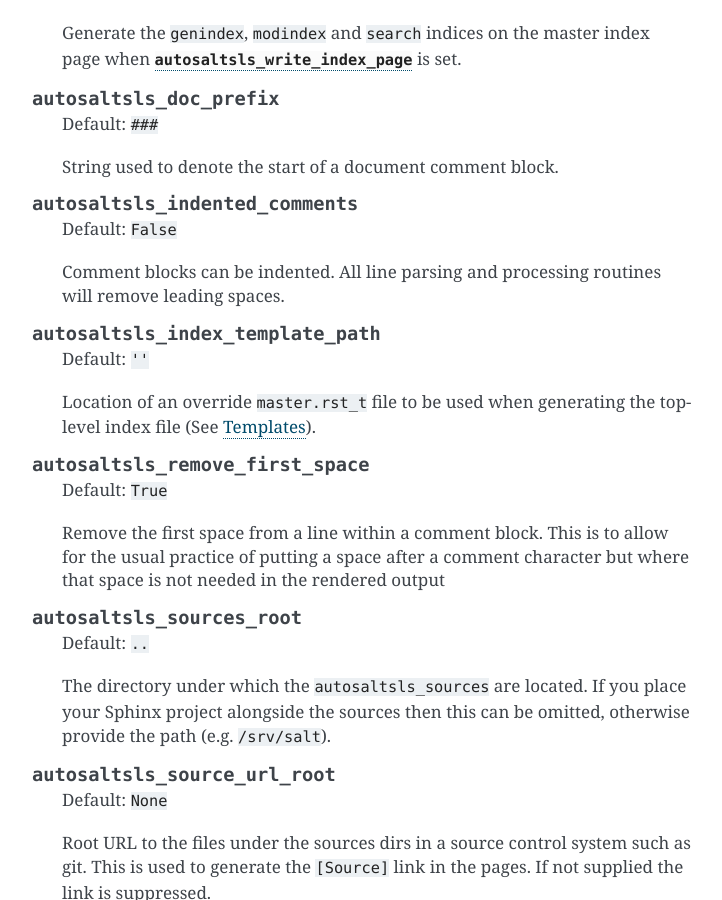
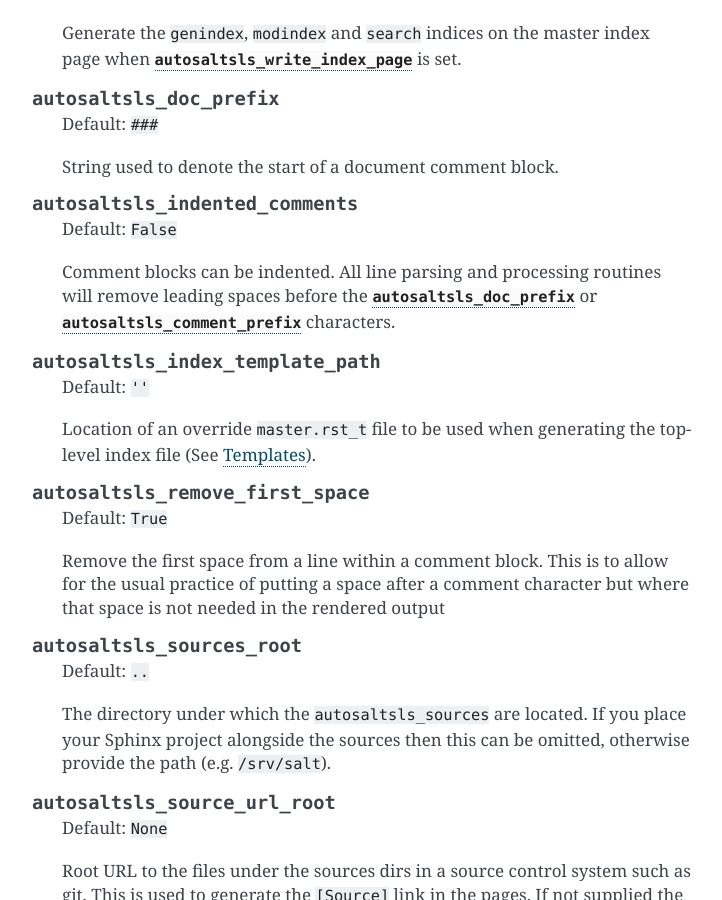
Before and after one commit to Tanoti/sphinxcontrib-autosaltsls, a Sphinx documentation site: the page built from docs/configuration.rst, in a window 1280 px wide and 900 px high, scrolled down 1321 px. Shown: the whole window, without its empty margins (388-1110 px from the left). Built offline with Sphinx 7.4.7, drawn with Linux system fonts in a browser that asks for light colours; the version number is read from the project's files by our own code.

Commit message:
Fixes #10

```diff
--- a/docs/configuration.rst
+++ b/docs/configuration.rst
@@ -75,7 +75,8 @@ Optional
 
     Default: ``False``
 
-    Comment blocks can be indented. All line parsing and processing routines will remove leading spaces.
+    Comment blocks can be indented. All line parsing and processing routines will remove leading spaces before
+    the :confval:`autosaltsls_doc_prefix` or :confval:`autosaltsls_comment_prefix` characters.
 
 .. confval:: autosaltsls_index_template_path
 
```
